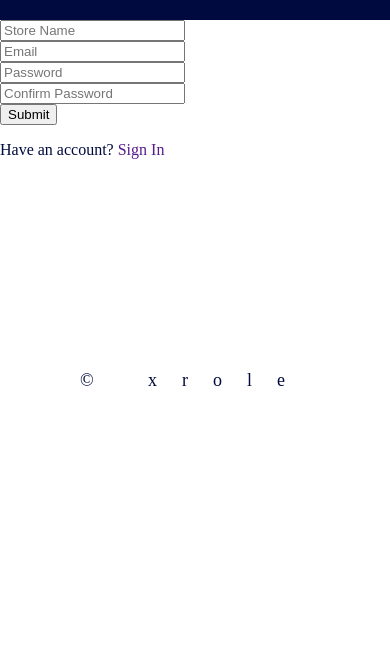
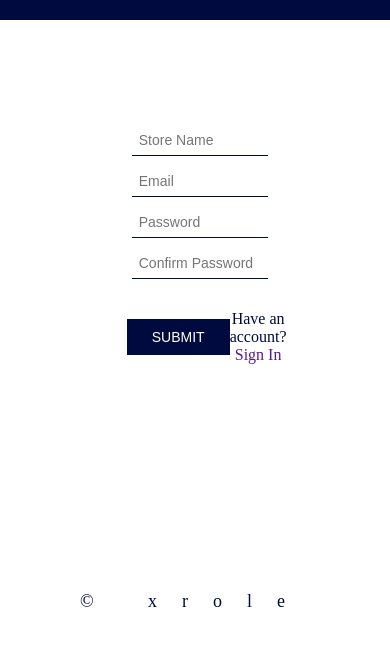
Before and after one commit to XROLE/storeManus, a plain HTML site: page views/signup.html in a window 390 px wide. Shown: the part 50-696 px from the top of the page. Drawn offline with Linux system fonts and the light colour scheme.

Commit message:
styled signup page for desktop responsiveness

```diff
--- a/css/style.css
+++ b/css/style.css
@@ -1,8 +1,13 @@
+/*================================= global styles */
 body{
     padding: 0;
     margin: 0;
     background-color: #000a3f;
     color: white;
+}
+div{
+    padding: 0;
+    margin: 0;
 }
 .hide{
     display: none;
@@ -10,6 +15,10 @@ body{
 a{
     text-decoration: none;
 }
+.link:hover{
+    cursor: pointer;
+}
+/* ================================ navbar styles */
 .navbar{
     display: flex;
     justify-content: space-between;
@@ -52,10 +61,8 @@ a{
     margin: 0 10px;
     color: white !important;
 }
-div{
-    padding: 0;
-    margin: 0;
-}
+
+/* ================================landing page styles */
 .logDiv{
     margin:30vh auto 0 auto;
     text-align: center;
@@ -89,14 +96,46 @@ div{
     font-family: 'Exo', sans-serif;
     font-size: 18px;
 }
-.copy-right{
-    letter-spacing: 25px;
+/* ====================================signup styles */
+.signupDiv{
+    margin: 100px auto;
+    text-align: center;
 }
+.signup-form{
+    width: 35%;
+    margin: 0 auto;
+}
+.signup-form input{
+    width: 100%;
+    font-size: 14px;
+    border: none;
+    border-bottom: 1px solid #000a3f;
+    padding: 7px;
+    margin: 5px;
+}
+.signup-button-div{
+    margin-top: 10px;
+    display: flex;
+    justify-content: space-between;
+    align-items: center;
+}
+.signup-button-div button{
+    border: none;
+    color: white;
+    background-color: #000a3f;
+    padding: 10 25px !important;
+    font-size: 14px;
+    text-transform: uppercase;
+}
+/* ===================================footer styles */
 .footerDiv{
     margin-top: 25vh;
     text-align: center;
     font-size: 18px;
 }
+                    .copy-right{
+                        letter-spacing: 25px;
+                    }
 
 /* =========================== na */
 
```
